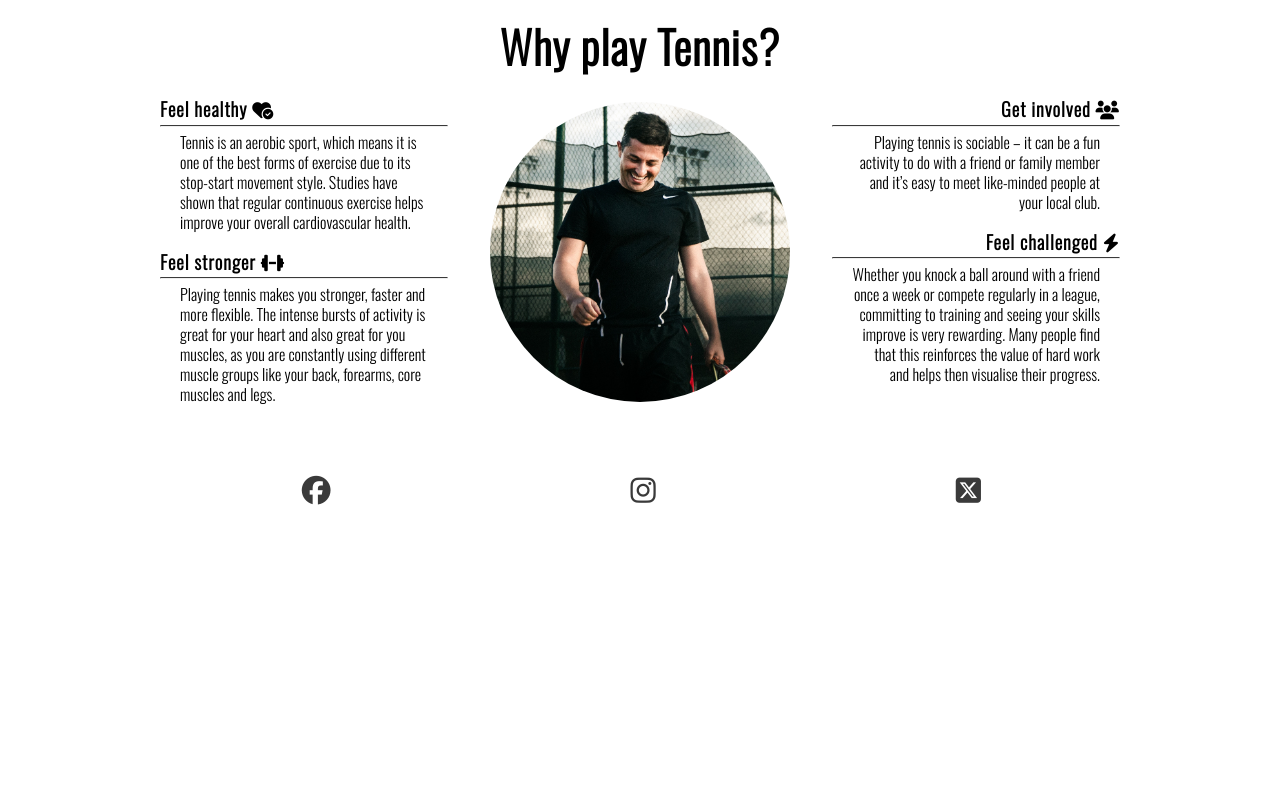
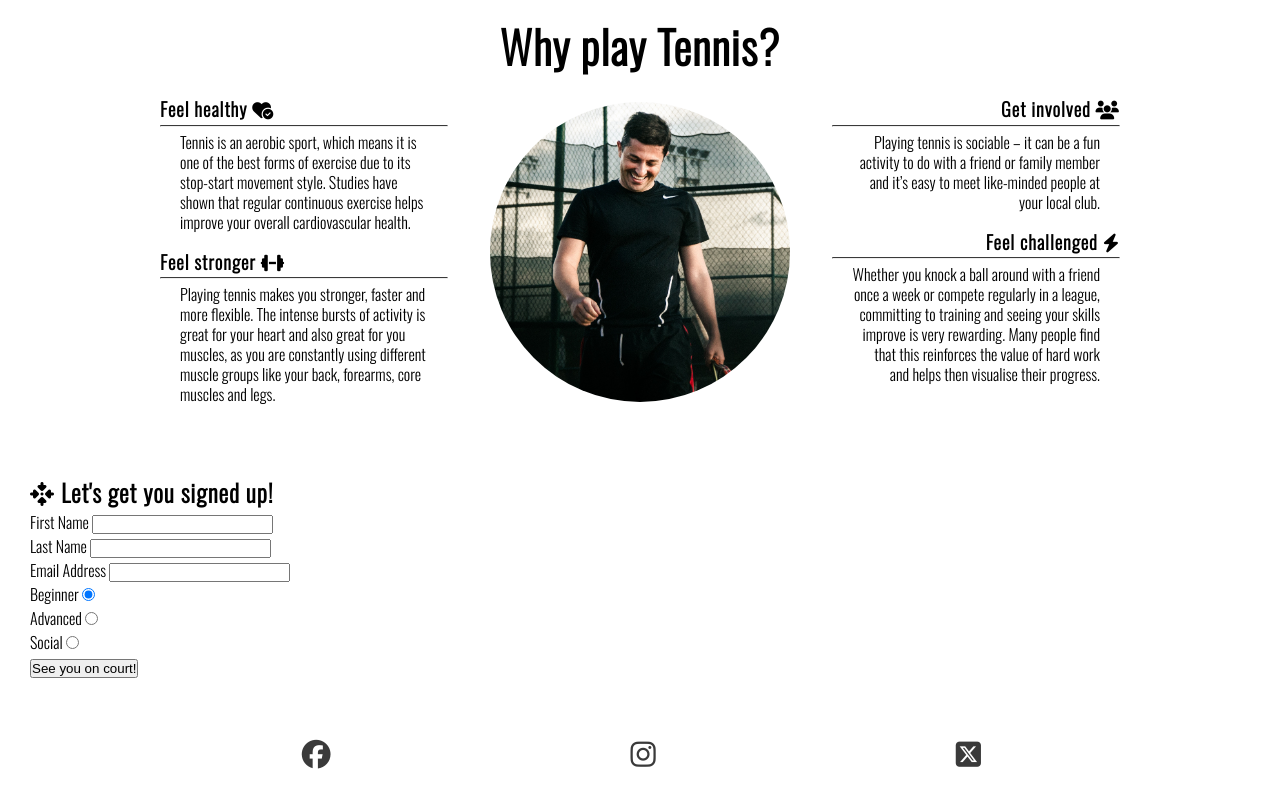
Before and after one commit to AJMCoder/Project1, a plain HTML site: page index.html in a window 1280 px wide. Shown: the part 686-1486 px from the top of the page. Before the commit the page ends 1222 px from the top, so only its background shows below. Drawn offline with nearby package versions, Linux system fonts and the light colour scheme.

Commit message:
Added existing features in features section of readme file and created general structure

```diff
--- a/assets/css/main.css
+++ b/assets/css/main.css
@@ -155,6 +155,14 @@ h2, h3 {
     justify-content: center;
 }
 
+/* Form */
+#signup-form {
+    color: ffffff;
+    padding: 30px;
+}
+
+
+
 /* Footer */
 #social-networks {
     text-align: center;
--- a/index.html
+++ b/index.html
@@ -31,13 +31,12 @@
         <input type="checkbox" id="nav-toggle" name="nav-toggle">
         <label for="nav-toggle" class="nav-toggle-label"><i class="fa-solid fa-bars"></i></label>
 
-
         <!-- Navigation Bar -->
         <nav>
             <ul id="navigation">
                 <li><a href="index.html" class="active">Home</a></li>
-                <li><a href="whatweoffer.html">What We Offer</a></li>
-                <li><a href="aboutus.html">About Us</a></li>
+                <li><a href="#reasons">Why play Tennis?</a></li>
+                <li><a href="#signup">Sign up</a></li>
             </ul>
         </nav>
     </header>
@@ -82,6 +81,38 @@
                 </div>
             </div>
         </section>
+
+        <!-- Sign Up -->
+
+        <section id="signup">
+            <form id="signup-form" method="POST" action="https://formdump.codeinstitute.net">
+                <h2><i class="fa-solid fa-arrows-to-dot"></i> Let's get you signed up!</h2>
+                <label for="first_name">First Name</label>
+                <input type="text" name="first_name" id="first_name" class="text-input" required>
+                <br>
+                <label for="last_name">Last Name</label>
+                <input type="text" name="last_name" id="last_name" class="text-input" required>
+                <br>
+                <label for="email_address">Email Address</label>
+                <input type="email" name="email_address" id="email_address" class="text-input" required>
+                <br>
+                <div class="radio-buttons">
+                    <div>
+                        <label for="beginner">Beginner</label>
+                        <input type="radio" name="tennis_preference" id="beginner" value="beginner" required checked>
+                    </div>
+                    <div>
+                        <label for="advanced">Advanced</label>
+                        <input type="radio" name="tennis_preference" id="advanced" value="advanced" required>
+                    </div>
+                    <div>
+                        <label for="social">Social</label>
+                        <input type="radio" name="tennis_preference" id="social" value="social" required>
+                    </div>
+                </div>
+                <button type="submit" class="join-button">See you on court!</button>
+            </form>
+        </section>
     </main>
 
     <!-- Footer -->
```
Also changed, not shown: assets/images/readmeimages/footer.png (added), assets/images/readmeimages/header.png (added), assets/images/readmeimages/landing-page.jpg (added), assets/images/readmeimages/why-play-tennis.png (added), 1 other file.
